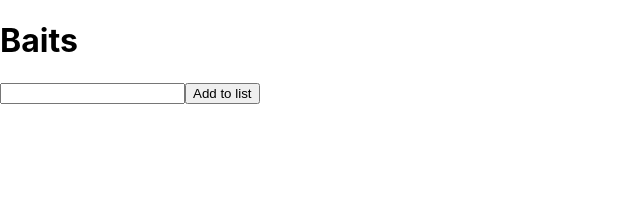
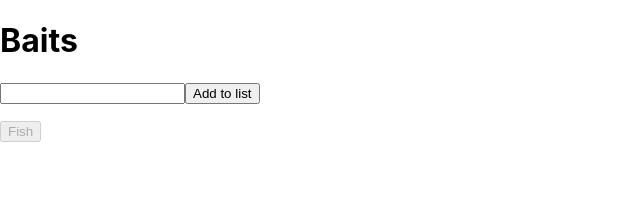
Before and after one commit to adrian-afergon/fishing-hooks, a React (Create React App) app: page / in a window 1280 px wide. Shown: the top 211 px of the page, without its empty margins (0-640 px from the left). Built offline with nearby package versions, Linux system fonts and the light colour scheme.

Commit message:
Creating the sea

```diff
--- a/src/App.tsx
+++ b/src/App.tsx
@@ -5,9 +5,7 @@ class App extends Component {
   render() {
     console.log("FishingContainer", FishingContainer)
     return (
-      <div>
-        <FishingContainer></FishingContainer>
-      </div>
+      <FishingContainer></FishingContainer>
     );
   }
 }
--- a/src/containers/FishingListContainer.tsx
+++ b/src/containers/FishingListContainer.tsx
@@ -7,12 +7,24 @@ interface FishingListContainerProps {}
 const useFisherman = createFishermanHook()
 
 export const FishingContainer: React.SFC<FishingListContainerProps> = () => {
-  const [baits, handleAddToBaitBasket] = useFisherman()
+  const [baits, haveBaits, handleAddToBaitBasket] = useFisherman()
+
+  const handleFish = () => {
+    const isFished = Math.random() > 0.5;
+    if (isFished) {
+      // TODO: add fish to fisherman
+    }
+    //lose bait
+  }
 
   return (
-    <FishingList
-      onAddToBaitBasket={handleAddToBaitBasket}
-      baits={baits}
-    />
+    <>
+      <FishingList
+        onAddToBaitBasket={handleAddToBaitBasket}
+        baits={baits}
+      />
+      <button onClick={handleFish} disabled={haveBaits()} >Fish</button>
+    </>
+
   )
 }
--- /dev/null
+++ b/src/domain/Fish.ts
@@ -0,0 +1,11 @@
+type FishId = number;
+
+export class Fish {
+  public id: FishId;
+  public name: string;
+
+  constructor (name: string) {
+    this.name = name
+    this.id = Math.round(Math.random() * 10e10)
+  }
+}
--- a/src/domain/Fisherman.ts
+++ b/src/domain/Fisherman.ts
@@ -1,7 +1,12 @@
 import { Bait } from "./Bait";
+import { Fish } from "./Fish";
 
 export class Fisherman {
-  constructor(private baitBasket: Bait[] = []) {
+  constructor(private baitBasket: Bait[] = [], private fishCollection: Fish[] = []) {
+  }
+
+  hasBaits () {
+    return !this.baitBasket.length
   }
 
   getBaitBasket () {
@@ -9,6 +14,10 @@ export class Fisherman {
   }
 
   addToBaitBasket(bait: Bait) {
-    return new Fisherman([...this.baitBasket, bait]);
+    return new Fisherman([...this.baitBasket, bait], this.fishCollection);
+  }
+
+  fish(aFish: Fish) {
+    return new Fisherman(this.baitBasket, [...this.fishCollection, aFish]);
   }
 }
--- a/src/hooks/createFishermanHook.tsx
+++ b/src/hooks/createFishermanHook.tsx
@@ -4,8 +4,8 @@ import { Fisherman } from "../domain/Fisherman";
 
 type SetBait = React.Dispatch<React.SetStateAction<Bait[]>>
 
-export function createFishermanHook() {
-  const handleAddToBaitBasket = (baits: Bait[], setBaits: SetBait) => (currentBait: string) => {
+function createHandlers(baits: Bait[], setBaits: SetBait) {
+  const handleAddToBaitBasket = (currentBait: string) => {
     setBaits(
       new Fisherman(baits)
         .addToBaitBasket(new Bait(currentBait))
@@ -13,9 +13,23 @@ export function createFishermanHook() {
     )
   }
 
-  function useFisherman(): [Bait[], (currentBait: string) => any] {
+  const hasBaits = () => {
+    return new Fisherman(baits)
+      .hasBaits()
+  }
+
+  return {
+    hasBaits,
+    handleAddToBaitBasket
+  }
+}
+
+export function createFishermanHook() {
+
+  function useFisherman(): [Bait[], () => boolean, (currentBait: string) => any] {
     const [baits, setBaits] = React.useState([] as Bait[]);
-    return [baits, handleAddToBaitBasket(baits, setBaits)];
+    const { handleAddToBaitBasket, hasBaits } = createHandlers(baits, setBaits)
+    return [baits, hasBaits, handleAddToBaitBasket];
   }
   return useFisherman;
 }
```
